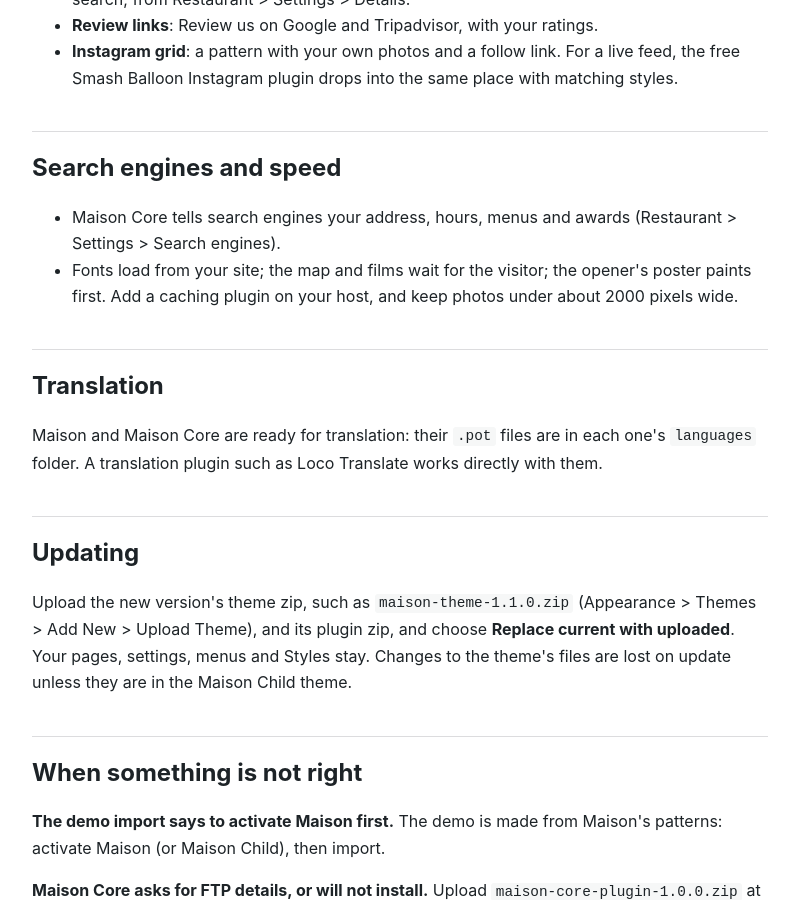
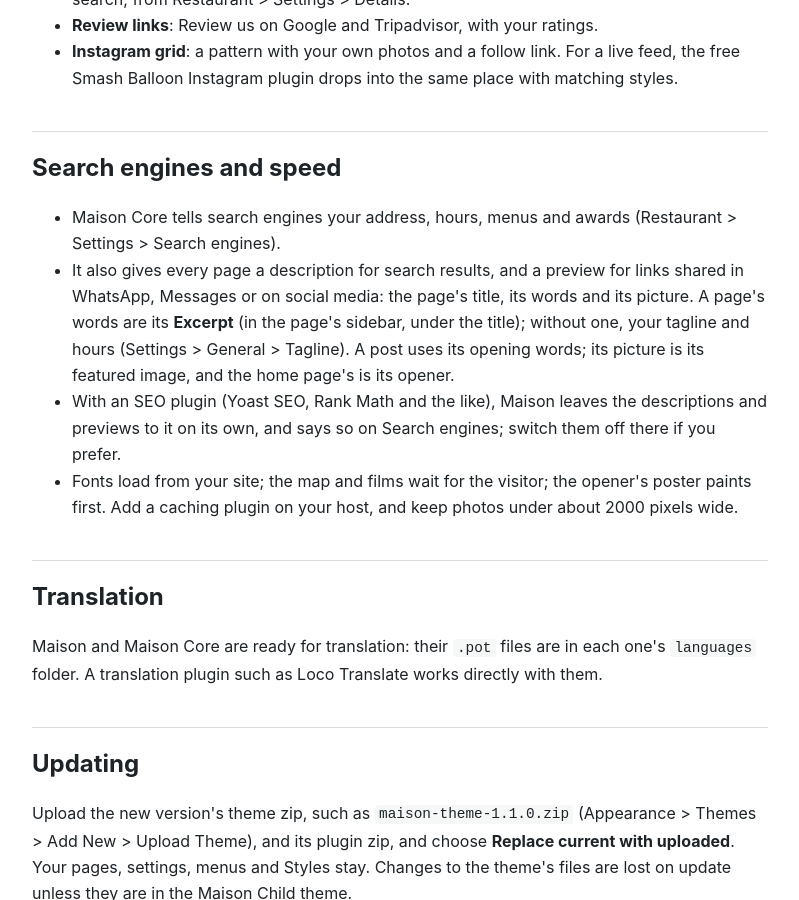
Before and after one commit to IfeanyiIbekwe/ifeanyiibekwe.github.io, a Jekyll site: the page inkandserif/maison/guide/index.html, which Jekyll copies as it is, in a window 1280 px wide and 900 px high, scrolled down 7894 px. Shown: the whole window, without its empty margins (240-1039 px from the left). Built offline with Jekyll 4.4.1, drawn with Linux system fonts in a browser that asks for light colours.

Commit message:
Ink & Serif: the Maison guide, with descriptions and link previews
The download's docs/guide.html again (both editions alike), now saying how
each page gets its description and link preview. Source:
IfeanyiIbekwe/Wordpress, maison/docs/GUIDE.md (20a4a86).

Co-Authored-By: Claude Opus 5.5 <noreply@anthropic.com>
Claude-Session: https://claude.ai/code/session_0114esY1qZ3jGLfGfChCPSVJ

```diff
--- a/inkandserif/maison/guide/index.html
+++ b/inkandserif/maison/guide/index.html
@@ -92,7 +92,7 @@ table{border-collapse:collapse;width:100%;font-size:.95em;margin:1rem 0}th,td{te
 <h2 id="map-reviews-and-instagram">Map, reviews and Instagram</h2>
 <ul><li>The <strong>Map</strong> block shows a Google map only when a visitor taps it, so pages stay fast and nothing goes to Google before then. No API key needed. It uses the address, or Map search, from Restaurant &gt; Settings &gt; Details.</li><li><strong>Review links</strong>: Review us on Google and Tripadvisor, with your ratings.</li><li><strong>Instagram grid</strong>: a pattern with your own photos and a follow link. For a live feed, the free Smash Balloon Instagram plugin drops into the same place with matching styles.</li></ul>
 <h2 id="search-engines-and-speed">Search engines and speed</h2>
-<ul><li>Maison Core tells search engines your address, hours, menus and awards (Restaurant &gt; Settings &gt; Search engines).</li><li>Fonts load from your site; the map and films wait for the visitor; the opener's poster paints first. Add a caching plugin on your host, and keep photos under about 2000 pixels wide.</li></ul>
+<ul><li>Maison Core tells search engines your address, hours, menus and awards (Restaurant &gt; Settings &gt; Search engines).</li><li>It also gives every page a description for search results, and a preview for links shared in WhatsApp, Messages or on social media: the page's title, its words and its picture. A page's words are its <strong>Excerpt</strong> (in the page's sidebar, under the title); without one, your tagline and hours (Settings &gt; General &gt; Tagline). A post uses its opening words; its picture is its featured image, and the home page's is its opener.</li><li>With an SEO plugin (Yoast SEO, Rank Math and the like), Maison leaves the descriptions and previews to it on its own, and says so on Search engines; switch them off there if you prefer.</li><li>Fonts load from your site; the map and films wait for the visitor; the opener's poster paints first. Add a caching plugin on your host, and keep photos under about 2000 pixels wide.</li></ul>
 <h2 id="translation">Translation</h2>
 <p>Maison and Maison Core are ready for translation: their <code>.pot</code> files are in each one's <code>languages</code> folder. A translation plugin such as Loco Translate works directly with them.</p>
 <h2 id="updating">Updating</h2>
```
